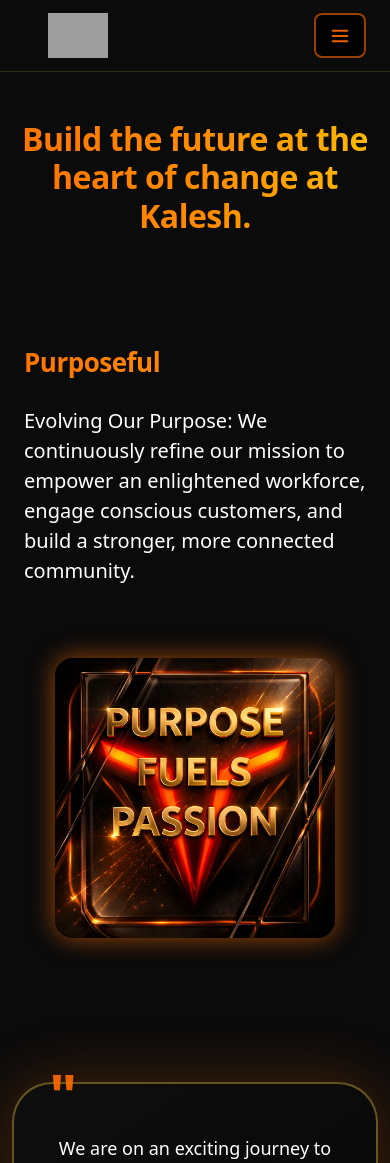
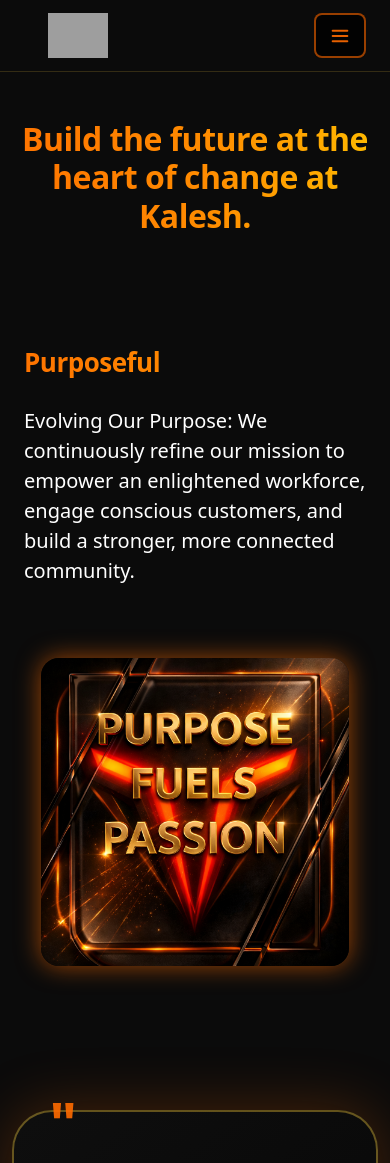
Before and after one commit to Cosmic-Aura-Tech-Industry-CATI/kalesh-web, a React (Vite) app: page /careers in a window 390 px wide. Shown: the top 1163 px of the page. Built offline with nearby package versions, Linux system fonts and the light colour scheme; grey boxes are pictures that could not be loaded.

Commit message:
Fix the css problem for I pad Air.

```diff
--- a/src/index.css
+++ b/src/index.css
@@ -906,6 +906,16 @@
     font-size: 60px;
   }
 }
+
+/* ===== TABLET FIX (iPad / iPad Air) ===== */
+@media (max-width: 992px) {
+  .careers-image {
+    max-width: 90%;
+    margin: 0 auto;
+    display: block;
+  }
+}
+
 
 
 /* =========================
```
Also changed, not shown: package.json (indentation only).
